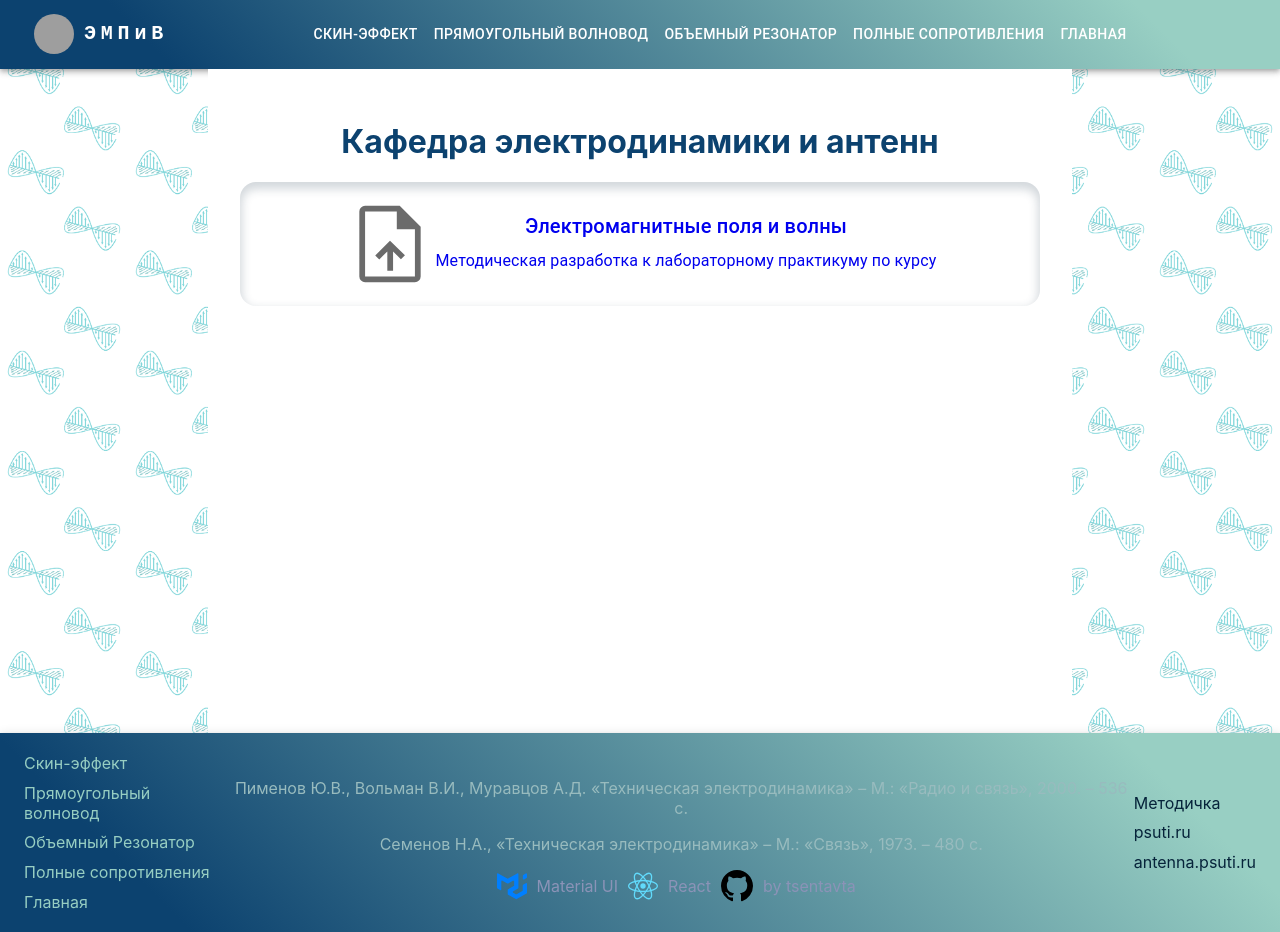
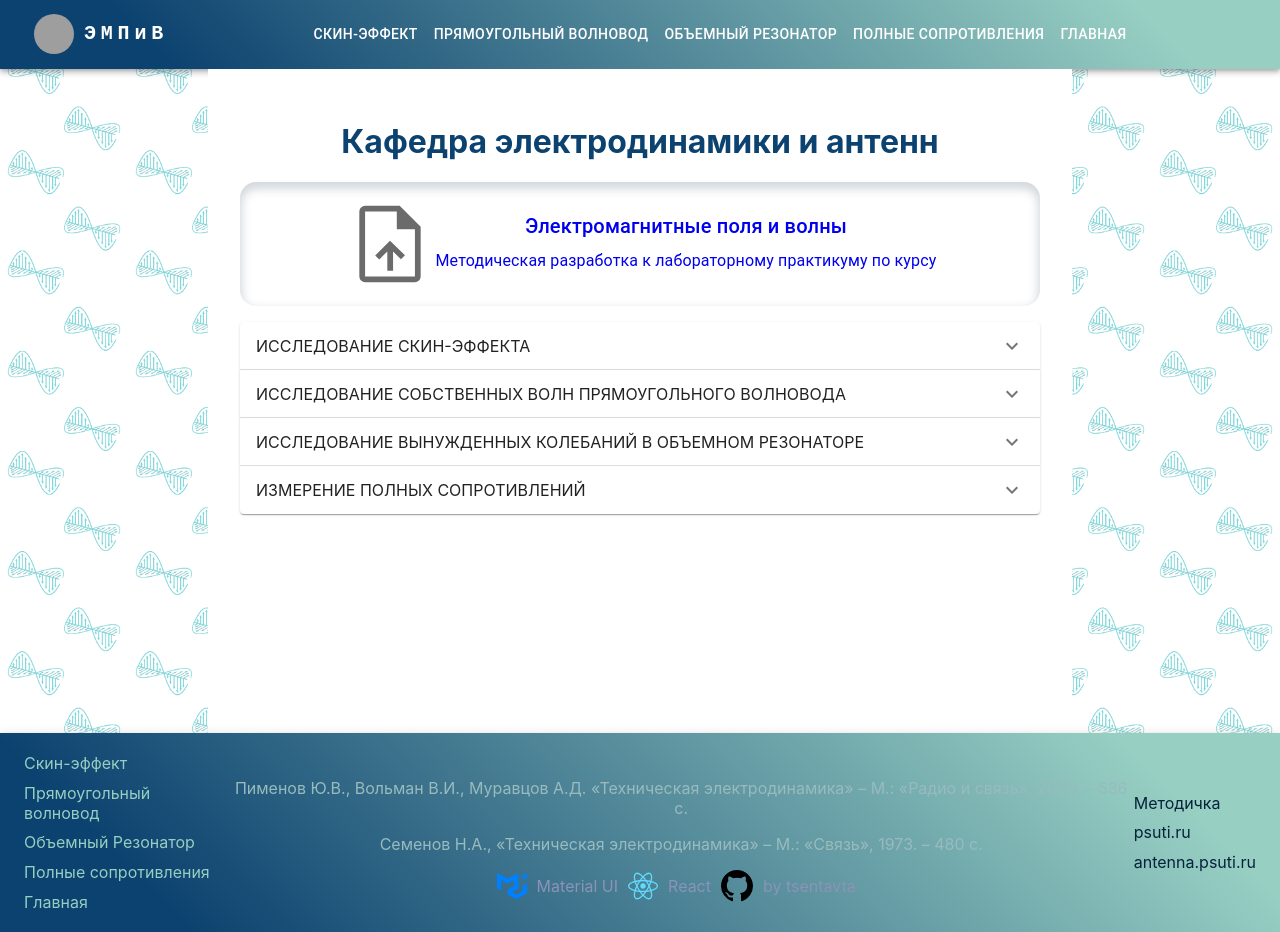
Before and after one commit to tsentavta/empiv, a React (Create React App) app: page /#/SkinEffect in a window 1280 px wide. Before the commit this address led to /#/RectangularWaveguides. Built offline with nearby package versions, Linux system fonts and the light colour scheme; grey boxes are pictures that could not be loaded.

Commit message:
added pages title purpose purpose on Main

```diff
--- a/src/App.js
+++ b/src/App.js
@@ -8,14 +8,7 @@ import VolumetricResonator from './pages/VolumetricResonator';
 import FullResistances from './pages/FullResistances';
 import {Container} from "react-bootstrap";
 import classes from "./App.module.css";
-
-const pages = [
-  {href: "SkinEffect", string: 'Скин-эффект'},
-  {href: "RectangularWaveguides", string: 'Прямоугольный волновод'},
-  {href: "VolumetricResonator", string: 'Объемный Резонатор'},
-  {href: "FullResistances", string: 'Полные сопротивления'},
-  {href: "Main", string: 'Главная'}];
-
+import pages from "./pages.js"
 
 function App() {
   const [pathRouter, setPathRouter] = useState(localStorage.getItem('path') ? localStorage.getItem('path') : 'Main');
--- a/src/components/Block/Ampermetr/Ampermetr.js
+++ b/src/components/Block/Ampermetr/Ampermetr.js
@@ -1,8 +1,14 @@
-import React from 'react';
+import React, {useState} from 'react';
 import classes from "../Block.module.sass";
 import {TextField} from "@mui/material";
 
-function Ampermetr({title = "Амперметр",titleLabel = "Микроампер", value, settings}) {
+function Ampermetr({title = "Амперметр",titleLabel = "Микроампер", value = 0, settings}) {
+    let valueAmpermetr
+    try {
+        valueAmpermetr = value.toFixed(4)
+    } catch (e) {
+        valueAmpermetr = value
+    }
     return (
         <div className={classes.flexContainerItem}>
             <div className={classes.titleGenerator}>
@@ -10,7 +16,7 @@ function Ampermetr({title = "Амперметр",titleLabel = "Микроамп
             </div>
             <TextField
                 label={titleLabel}
-                value={value.toFixed(5)}
+                value={valueAmpermetr}
                 InputProps={{
                     readOnly: true,
                 }}
--- /dev/null
+++ b/src/pages.js
@@ -0,0 +1,46 @@
+const pages = [
+    {
+        href: "SkinEffect",
+        string: 'Скин-эффект',
+        title: 'ИССЛЕДОВАНИЕ СКИН-ЭФФЕКТА',
+        purpose: 'Исследование закономерностей распространения электромагнитных волн в проводящих средах, а также скин-эффекта в проводнике конечных размеров.',
+        sources: '1.Пименов Ю.В., Вольман В.И., Муравцов А.Д. «Техническая электродинамика» – М.: «Радио и связь», 2000. – 536 с.\n' +
+            '\n' +
+            '2.Семенов Н.А., «Техническая электродинамика» – М.: «Связь», 1973. – 480 с.',
+        description: 'Скин-эффект — эффект уменьшения амплитуды электромагнитных волн по мере их проникновения вглубь проводящей среды. В результате этого эффекта, например, переменный ток высокой частоты при протекании по проводнику распределяется не равномерно по сечению, а преимущественно в поверхностном слое.',
+    },
+    {
+        href: "RectangularWaveguides",
+        string: 'Прямоугольный волновод',
+        title: 'ИССЛЕДОВАНИЕ СОБСТВЕННЫХ ВОЛН ПРЯМОУГОЛЬНОГО ВОЛНОВОДА',
+        purpose: 'Исследование частотной зависимости коэффициента затухания волны основного типа в прямоугольном волноводе в режиме отсечки (запредельный волновод). Исследование частотной зависимости длины волны основного типа в прямоугольном волноводе.',
+        sources: '1.Пименов Ю.В., Вольман В.И., Муравцов А.Д. «Техническая электродинамика» – М.: «Радио и связь», 2000. – 536 с.\n' +
+            '\n' +
+            '2.Лебедев И.В. «Техника и приборы СВЧ», T.1 - М.: «Высшая школа», 1970 г. – 439 с.',
+        description: 'Собственные волны — гармонические волны, которые могут существовать в некоторой линейной динамической системе с постоянными не обязательно однородными распределёнными параметрами в случае пренебрежимо малого поглощения (диссипации) и рассеивания энергии волны.'
+    },
+    {
+        href: "VolumetricResonator",
+        string: 'Объемный Резонатор',
+        title: 'ИССЛЕДОВАНИЕ ВЫНУЖДЕННЫХ КОЛЕБАНИЙ В ОБЪЕМНОМ РЕЗОНАТОРЕ',
+        purpose: 'Исследование методик экспериментального определение нагруженной добротности объемного резонатора.',
+        sources: '1.Пименов Ю.В., Вольман В.И., Муравцов А.Д. «Техническая электродинамика» – М.: «Радио и связь», 2000. – 536 с.\n' +
+            '\n' +
+            '2.Лебедев И.В. «Техника и приборы СВЧ», T.1 - М.: «Высшая школа», 1970 г. – 439 с.',
+        description: 'Объёмный резонатор — устройство, основанное на явлении резонанса, в котором вследствие граничных условий возможно существование на определённых длинах волн добротных колебаний в виде бегущей или стоячей волны.'
+    },
+    {
+        href: "FullResistances",
+        string: 'Полные сопротивления',
+        title: 'ИЗМЕРЕНИЕ ПОЛНЫХ СОПРОТИВЛЕНИЙ',
+        purpose: 'Исследование методик экспериментального определения полного сопротивления нагрузки по КСВ и фазовому сдвигу.',
+        sources: '1.Пименов Ю.В., Вольман В.И., Муравцов А.Д. «Техническая электродинамика» – М.: «Радио и связь», 2000. – 536 с.\n' +
+            '\n' +
+            '2.Лебедев И.В. «Техника и приборы СВЧ», T.1 - М.: «Высшая школа», 1970 г. – 439 с.',
+        description: 'Коэффициент стоячей волны — отношение наибольшего значения амплитуды напряжённости электрического или магнитного поля стоячей волны в пучностях линии передачи к амплитуде в узлах'
+    },
+    {
+        href: "Main",
+        string: 'Главная'
+    }];
+export default pages
--- a/src/pages/Main.js
+++ b/src/pages/Main.js
@@ -5,6 +5,11 @@ import classes from "./Main.module.sass";
 import Typography from "@mui/material/Typography";
 import {ReactComponent as File} from "../img/upload_file.svg"
 import {Link} from "react-router-dom";
+import {Accordion, AccordionDetails, AccordionSummary} from "@mui/material";
+import pages from "../pages";
+import ExpandMoreIcon from '@mui/icons-material/ExpandMore';
+import {NULL} from "sass";
+
 
 export function Main() {
     return (
@@ -23,9 +28,35 @@ export function Main() {
                     </div>
                 </div>
             </Link>
+            <div className={classes.divAccordion}>
+                {pages.map((pagesItem,key)=>{
+                    if (pagesItem.hasOwnProperty('title')) {
+                        return <Accordion key={key}>
+                            <AccordionSummary
+                                expandIcon={<ExpandMoreIcon />}
+                            >
+                                <>{pagesItem.title}</>
+                            </AccordionSummary>
+                            <AccordionDetails>
+                                <h5>Цель работы</h5>
+                                <p>
+                                    {pagesItem.purpose}
+                                </p>
+                                <h5>Литература</h5>
+                                <p>
+                                    {pagesItem.purpose}
+                                </p>
+                                <h5>Примечание</h5>
+                                <p>
+                                    {pagesItem.description}
+                                </p>
+                            </AccordionDetails>
+                        </Accordion>
+                    }
 
+                })}
 
-
+            </div>
         </>
     );
 };
--- a/src/pages/Main.module.sass
+++ b/src/pages/Main.module.sass
@@ -18,8 +18,5 @@
 .link
   text-decoration: none
 
-.flexContainerItem
-
-.title
-
-.paragraph
+.divAccordion
+  margin-top: 1em
--- a/src/pages/SkinEffect.js
+++ b/src/pages/SkinEffect.js
@@ -89,7 +89,7 @@ export function SkinEffect() {
                     </FormControl>
                 </div>
 
-                <Generator value={frequencyGen} title={"Генератор (Гц)"} setFunction={setFrequencyGen}/>
+                <Generator value={frequencyGen} titleLabel={'Частота (Гц)'} title={"Генератор"} setFunction={setFrequencyGen}/>
             </div>
 
             <h2>Исследуемая установка:</h2>
```
